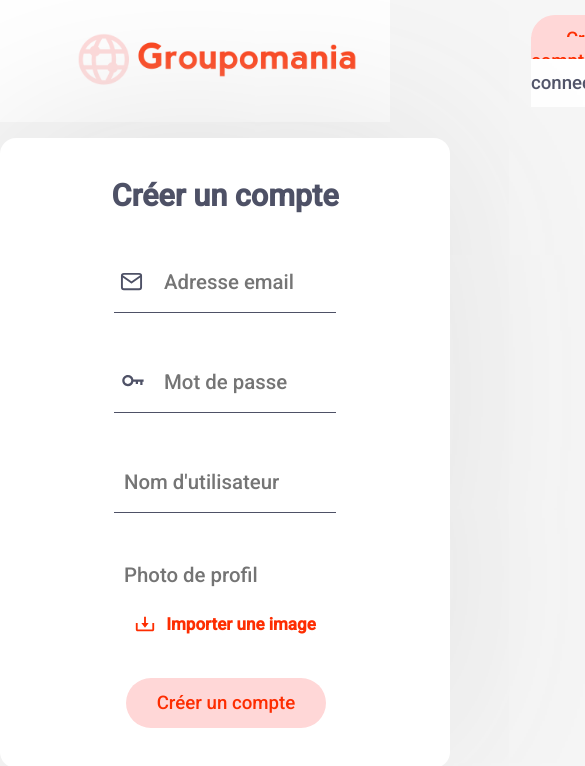
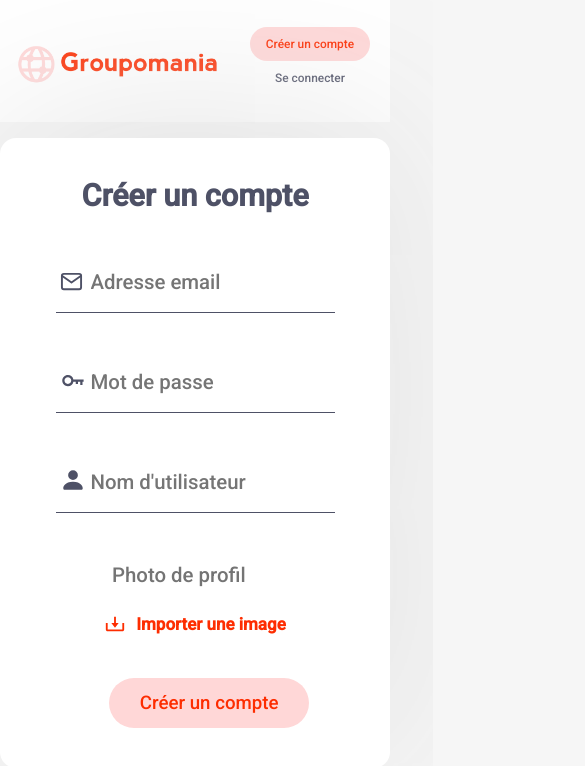
Before and after one commit to HyacineAlnuma/Projet_React-Node.js, a React (Create React App) app in the folder frontend/: page /signup in a window 390 px wide. Shown: the top 766 px of the page, 585 px wide, since content can reach past the window. Built offline with nearby package versions, Linux system fonts and the light colour scheme; the HTML template or start-up script is replaced by a standard one.

Commit message:
RESPONSIVE DONE

```diff
--- a/frontend/src/components/CommentSection/index.jsx
+++ b/frontend/src/components/CommentSection/index.jsx
@@ -32,7 +32,7 @@
     }
     button {
         height: 42px;
-        width: 7%;
+        width: 6%;
         padding-top: 4px;
         margin-top: 6px;
         border-radius: 0 13px 13px 0;
@@ -47,6 +47,15 @@
             cursor: pointer;
         }
     }
+    @media all and (max-width: 680px) {
+        margin: 10px;
+        input[type=text] {
+            max-width: 85%;
+        }
+        button {
+            width: 10%
+        }
+    }
 `;
 
 const PictureWrapper = styled.div `
@@ -58,6 +67,11 @@
     img {
         max-height: 100%;
         width: auto;
+    }
+    @media all and (max-width: 680px) {
+        width: 0;
+        overflow: hidden;
+        margin: 0;
     }
 `;
 
--- a/frontend/src/components/Header/index.jsx
+++ b/frontend/src/components/Header/index.jsx
@@ -10,8 +10,9 @@
 
 const HeaderStyle = styled.header`
     display: flex;
+    position: relative;
+    align-items: center;
     justify-content: space-between;
-    align-items: center;
     height: 122px;
     background-color: ${colors.backgroundWhite};
 `;
@@ -19,11 +20,16 @@
 const ImageStyle = styled.img`
     width: auto;
     height: 100px;
-    margin: 10px 60px;
+    margin: 10px 0 0 60px;
+    @media all and (max-width: 860px) {
+        width: 230px;
+        height: auto;
+        margin-left: 5px;
+    }
 `;
 
 const StyledNav = styled.nav`
-    margin: 50px 90px;
+    margin: 50px 0px;
     .menu.active {
         opacity: 1;
         visibility: visible;
@@ -35,6 +41,10 @@
         visibility: hidden;
         transform: translateY(-40px);
         transition: 0.2s ease;
+    }
+    @media all and (max-width: 1011px) {
+        display: flex;
+        flex-direction: column;
     }
 `;
 
@@ -55,6 +65,13 @@
         `background-color: ${props.to === '/signup' ? colors.secondary : colors.backgroundWhite};
         color : ${props.to === '/signup' ? colors.primary : colors.tertiary};`
     }
+    @media all and (max-width: 640px) {
+        width: 120px;
+        padding: 10px;
+        text-align: center;
+        margin: 0 20px 0 0;
+        font-size: 0.7rem;
+    }
 `;
 
 const StyledMenu = styled.div `
@@ -62,12 +79,16 @@
     display: flex;
     flex-direction: column;
     position: absolute;
-    z-index: 5;
-    right: 90px;
-    top: 67px;
+    z-index: 3;
+    right: 60px;
+    top: 38px;
     background-color: ${colors.backgroundWhite};
     box-shadow: 1px 1px 200px #DFDFDF;
-    border-radius: 15px;
+    border-radius: 15px 0 15px 15px;
+    @media all and (max-width: 680px) {
+        right: 20px;
+        top: 67px;
+    }
 `;
 
 const MenuBtn = styled(Link) `
@@ -79,7 +100,11 @@
     };
     ${(props)=> props.to === '/profile' &&
         `border-radius: 0;
-        padding-top: 50px;`
+        padding-top: 50px;
+        @media all and (max-width: 680px) {
+            border-radius: 15px 0 0 0;
+            padding-top: 25px;
+        }`
     };
     transition: 100ms;
     &:hover {
@@ -91,6 +116,8 @@
 
 const OpenMenuBtn = styled.button `
     max-width: 400px;
+    position: absolute;
+    right: 60px;
     display: flex;
     align-items: center;
     border: none;
@@ -98,6 +125,8 @@
     background-color: ${colors.secondary};
     border-radius: 30px 30px 0 30px;
     color: ${colors.primary};
+    position: relative;
+    z-index: 10;
     p {
         color: ${colors.primary};
         margin: 15px;
@@ -119,8 +148,15 @@
             color: ${colors.backgroundWhite};
         }`
     };
-    position: relative;
-    z-index: 10;
+    @media all and (max-width: 680px) {
+        right: 20px;
+        max-width: 200px;
+        p {
+            width: 0px;
+            overflow: hidden;
+            margin: 0;
+        }
+    }
 `;
 
 const ImageWrapper = styled.div `
@@ -139,6 +175,11 @@
 const IconWrapper = styled.div `
     margin: 18px 15px 15px 15px;
 
+`;
+
+const HomeMenu = styled.div `
+    position: relative;
+    margin: 0;
 `;
 
 function Header() {
@@ -172,7 +213,7 @@
                     </>
                 }
                 { (location.pathname === '/home' || location.pathname === '/profile')  &&
-                    <div ref={menuRef}>
+                    <HomeMenu ref={menuRef}>
                         <OpenMenuBtn onClick={() => toggle()} state={openMenu}>
                             <ImageWrapper>
                                     <img src={profilePic} alt="" />
@@ -188,7 +229,7 @@
                                 Se déconnecter
                             </MenuBtn>
                         </StyledMenu>
-                    </div>
+                    </HomeMenu>
                 }
             </StyledNav>
         </HeaderStyle>
--- a/frontend/src/components/LoginBox/index.jsx
+++ b/frontend/src/components/LoginBox/index.jsx
@@ -18,6 +18,9 @@
     border-radius: 16px;
     box-shadow: 1px 1px 200px #DFDFDF;
     position: relative;
+    @media all and (max-width: 540px) {
+        width: 100%;
+    }
 `;
 
 const StyledTitle = styled.h2 `
@@ -48,6 +51,14 @@
         width: 75%;
         padding-left: 78px;
     }
+    @media all and (max-width: 540px) {
+        width: 90%;
+        padding-left: 35px;
+        &:focus {
+            width: 90%;
+            padding-left: 35px;
+        }
+    }
 `;
 
 const StyledBtn = styled.input `
@@ -73,12 +84,18 @@
     position: absolute;
     left: 120px;
     top: 157px;
+    @media all and (max-width: 540px) {
+        left: 60px;
+    }
 `;
 
 const KeyWrapper = styled.div `
     position: absolute;
     left: 120px;
     top: 265px;
+    @media all and (max-width: 540px) {
+        left: 60px;
+    }
 `;
 
 function LoginBox() {
--- a/frontend/src/components/Post/index.jsx
+++ b/frontend/src/components/Post/index.jsx
@@ -25,9 +25,11 @@
         display: flex;
         align-items: center;
         .name {
+            width: 50%;
             font-size: 1.1rem;
             font-weight: bold;
             margin-top: 25px;
+            overflow-wrap: break-word;
         }
         .menu.active {
             opacity: 1;
@@ -157,6 +159,11 @@
             text-decoration: underline;
             cursor: pointer;
         }
+    }
+    > img {
+        width: 200px;
+        height: auto;
+        margin-top: 50px;
     }
 `;
 
--- a/frontend/src/components/SignupBox/index.jsx
+++ b/frontend/src/components/SignupBox/index.jsx
@@ -5,6 +5,7 @@
 import colors from '../../utils/style/colors';
 import { FiMail } from "react-icons/fi";
 import { BiKey, BiDownload } from "react-icons/bi";
+import { BsFillPersonFill } from "react-icons/bs";
 import setCookie from '../../utils/hooks/SetCookie';
 
 const FormBox = styled.div `
@@ -18,6 +19,9 @@
     border-radius: 16px;
     box-shadow: 1px 1px 200px #DFDFDF;
     position: relative;
+    @media all and (max-width: 540px) {
+        width: 100%;
+    }
 `;
 
 const StyledTitle = styled.h2 `
@@ -48,21 +52,13 @@
         width: 75%;
         padding-left: 78px;
     }
-`;
-
-const UsernameInput = styled.input `
-    width: 60%;
-    height: 60px;
-    color: ${colors.tertiary};
-    padding-left: 10px;
-    font-size: 1.2rem;
-    border: 0;
-    outline: 0;
-    border-bottom: 1px solid ${colors.tertiary};
-    transition: 400ms ease-out;
-    &:focus {
-        width: 75%;
-        padding-left: 38px;
+    @media all and (max-width: 540px) {
+        width: 90%;
+        padding-left: 35px;
+        &:focus {
+            width: 90%;
+            padding-left: 35px;
+        }
     }
 `;
 
@@ -89,12 +85,27 @@
     position: absolute;
     left: 120px;
     top: 132px;
+    @media all and (max-width: 540px) {
+        left: 60px;
+    }
 `;
 
 const KeyWrapper = styled.div `
     position: absolute;
     left: 120px;
     top: 229px;
+    @media all and (max-width: 540px) {
+        left: 60px;
+    }
+`;
+
+const PersonWrapper = styled.div `
+    position: absolute;
+    left: 120px;
+    top: 329px;
+    @media all and (max-width: 540px) {
+        left: 60px;
+    }
 `;
 
 const PictureTitle = styled.p `
@@ -173,10 +184,11 @@
             <StyledTitle>Créer un compte</StyledTitle>
             <EmailWrapper><FiMail size={23}/></EmailWrapper>
             <KeyWrapper><BiKey size={27}/></KeyWrapper>
+            <PersonWrapper><BsFillPersonFill size={26}/></PersonWrapper>
             <StyledForm action="" onSubmit={handleSubmit}>
                 <StyledInput type="email" placeholder='Adresse email' value={email} onChange={(e) => setEmail(e.target.value)} required/>
                 <StyledInput type="password" placeholder='Mot de passe' value={password} onChange={(e) => setPassword(e.target.value)} required/>
-                <UsernameInput type="text" placeholder="Nom d'utilisateur" value={username} onChange={(e) => setUsername(e.target.value)} required/>
+                <StyledInput type="text" placeholder="Nom d'utilisateur" value={username} onChange={(e) => setUsername(e.target.value)} required/>
                 <PictureTitle>Photo de profil</PictureTitle>
                 <PictureWrapper>
                     <label htmlFor="files"><BiDownload size={22}/> Importer une image</label>
--- a/frontend/src/pages/Profile/index.jsx
+++ b/frontend/src/pages/Profile/index.jsx
@@ -34,6 +34,10 @@
     input[type="file"] {
         visibility: hidden;
     }
+    @media all and (max-width: 680px) {
+        width: 100%;
+        padding-left: 30px;
+    }
 `;
 
 const TitleWrapper = styled.div `
@@ -45,24 +49,33 @@
     font-size: 2rem;
     font-weight: 600;
     position: relative;
-    z-index: 10;
+    z-index: 2;
+    @media all and (max-width: 904px) {
+        font-size: 1.5rem;
+    }
+    @media all and (max-width: 710px) {
+        font-size: 1.1rem;
+    }
 `;
 
 const TitleUnderline = styled.div `
     height: 13px;
     background-color:${colors.secondary};
     position: absolute;
+    top: 22px;
+    left: -5px;
+    z-index: 0;
     ${(props) => props.number === '1' &&
         `width: 430px;
-        left: 474px;
-        top: 194px;`
+        `
     };
     ${(props) => props.number === '2' &&
         `width: 463px;
-        top: 22px;
-        left: -5px;
-        z-index: 0;`
+        `
     };
+    @media all and (max-width: 904px) {
+        visibility: hidden;
+    }
 `;
 
 const StyledInput = styled.input `
@@ -144,8 +157,7 @@
 
     return (
         <ProfileBox action='' onSubmit={handleSubmit}>
-            <StyledTitle>Modifier la photo de profil</StyledTitle>
-            <TitleUnderline number='1'></TitleUnderline>
+            <TitleWrapper><StyledTitle>Modifier la photo de profil</StyledTitle><TitleUnderline number='1'></TitleUnderline></TitleWrapper>
             <label htmlFor="files"><BiDownload size={22}/> Importer une image</label>
             <input id="files" type="file" onChange={(e) => {imageHandler(e)}}/>
             { image !== '' && <img src={image} alt="" /> }
```
Also changed, not shown: frontend/src/components/Comments/index.jsx (+56 -7 lines), frontend/src/pages/Home/index.jsx (+45 -6 lines).
